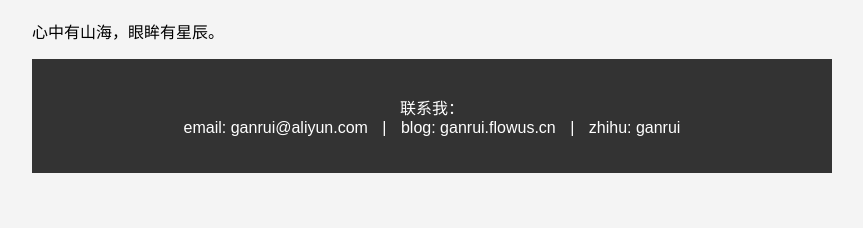
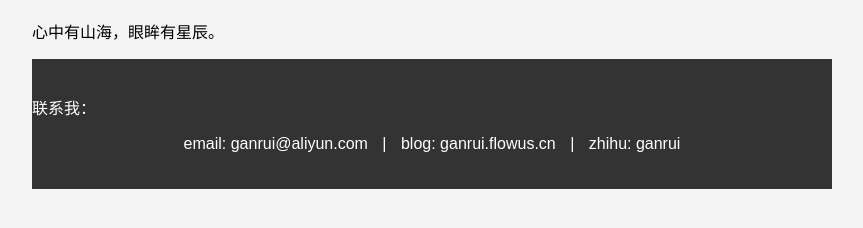
Before and after one commit to ganrui/ganrui.github.io, a plain HTML site: page index.html in a window 1280 px wide. Shown: the part 90-318 px from the top of the page, without its empty margins (208-1071 px from the left). Drawn offline with Linux system fonts and the light colour scheme.

Commit message:
Update index.html

```diff
--- a/index.html
+++ b/index.html
@@ -40,7 +40,7 @@
 
         <footer class="footer">
             <p>
-                联系我：<br>
+                <p style="text-align: left;">联系我：<br></p>
                 <a href="mailto:ganrui@aliyun.com">email: ganrui@aliyun.com</a> |
                 <a href="https://ganrui.flowus.cn" target="_blank">blog: ganrui.flowus.cn</a> |
                 <a href="https://www.zhihu.com/people/ganrui.cn" target="_blank">zhihu: ganrui</a>
```
